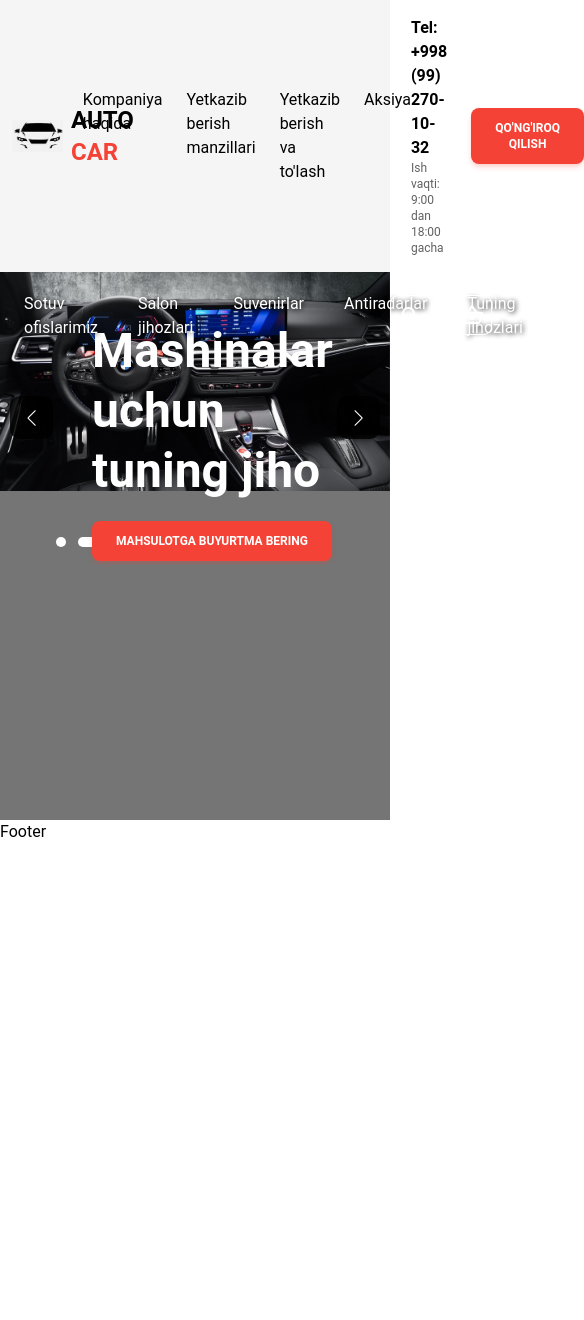
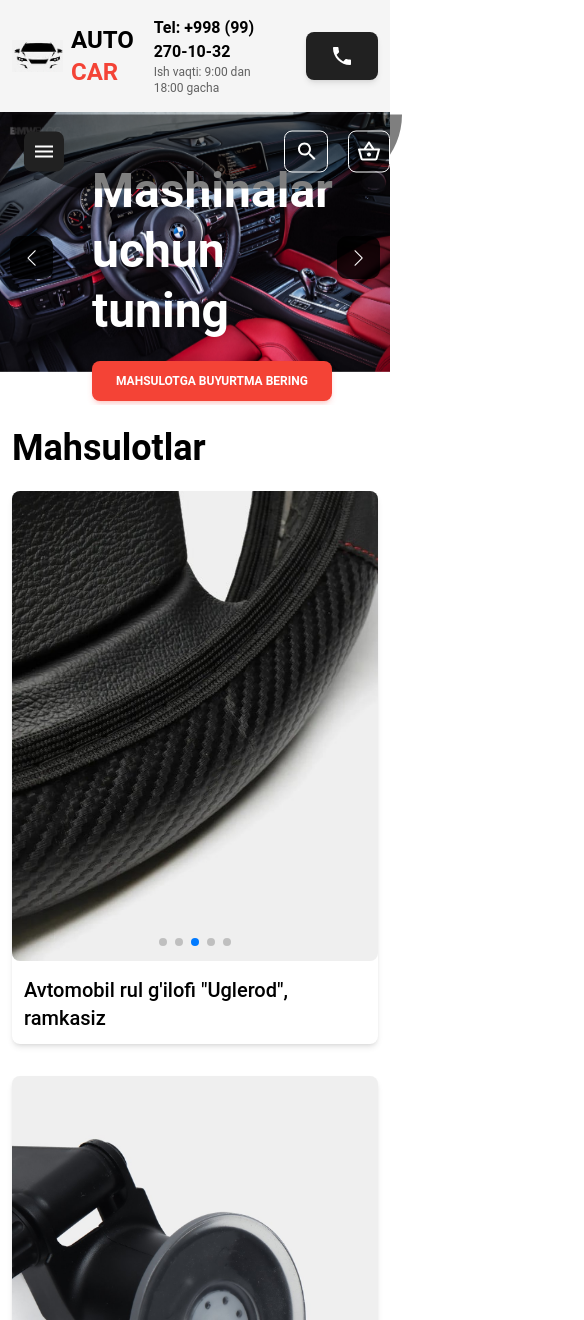
Before and after one commit to dxxdev/auto-tuning, a React (Vite) app: page / in a window 390 px wide. Shown: the top 1320 px of the page, 584 px wide, since content can reach past the window. Before the commit the page ends 844 px from the top, so only its background shows below. Built offline with nearby package versions, Linux system fonts and the light colour scheme.

Commit message:
Products list added

```diff
--- a/src/components/Header.jsx
+++ b/src/components/Header.jsx
@@ -3,7 +3,12 @@ import { styles } from "../styles";
 import { Link, NavLink } from "react-router-dom";
 import { logo } from "../assets/images";
 import { Button, IconButton } from "@material-tailwind/react";
-import { Search, ShoppingBasketOutlined } from "@mui/icons-material";
+import {
+  Menu,
+  Phone,
+  Search,
+  ShoppingBasketOutlined,
+} from "@mui/icons-material";
 
 const Header = () => {
   const [openInput, setOpenInput] = useState(false);
@@ -12,7 +17,7 @@ const Header = () => {
     setOpenInput(oldVal => !oldVal);
   };
   return (
-    <header className="bg-[#f5f5f5] py-4 z-[999]">
+    <header className="bg-[#f5f5f5] py-4 z-[999] sticky top-0">
       <div
         className={`${styles.container} relative top-0 left-0 flex justify-between items-center`}
       >
@@ -27,7 +32,7 @@ const Header = () => {
             </span>
           </Link>
         </h1>
-        <nav>
+        <nav className="hidden xl:block">
           <ul className="flex gap-x-6">
             <li>
               <NavLink>Kompaniya haqida</NavLink>
@@ -51,15 +56,21 @@ const Header = () => {
             </p>
           </div>
           <a href="tel:+998992701032">
-            <Button color="red" variant="filled">
-              Qo'ng'iroq qilish
+            <Button color="gray" variant="filled" className="flex">
+              <div className="block xl:hidden">
+                <Phone />
+              </div>
+              <span className="hidden xl:block">Qo'ng'iroq qilish</span>
             </Button>
           </a>
         </div>
         <div
-          className={`${styles.container} flex justify-between items-center absolute top-full translate-y-1/4 py-4`}
+          className={`${styles.container} px-10 rounded-b-full flex justify-between absolute top-full translate-y-1/4 items-center py-4 bg-black bg-opacity-50`}
         >
-          <nav className="w-full">
+          <IconButton className="block lg:hidden">
+            <Menu />
+          </IconButton>
+          <nav className="w-full hidden lg:block">
             <ul className="flex gap-x-10 text-white">
               <li>
                 <NavLink className="text-shadow">Sotuv ofislarimiz</NavLink>
@@ -103,13 +114,9 @@ const Header = () => {
                 />
               </IconButton>
             </div>
-            <IconButton
-              variant="outlined"
-              color="white"
-              className="!w-11 !aspect-square"
-            >
+            <button className="!w-11 px-2 text-white border border-white rounded-lg flex justify-center items-center !aspect-square">
               <ShoppingBasketOutlined />
-            </IconButton>
+            </button>
           </div>
         </div>
       </div>
--- /dev/null
+++ b/src/components/Products.jsx
@@ -0,0 +1,54 @@
+import React from "react";
+import { styles } from "../styles";
+import { products } from "../data/data";
+import { Link } from "react-router-dom";
+import { SwiperSlide, Swiper } from "swiper/react";
+import { Autoplay, Pagination } from "swiper/modules";
+import { Typography } from "@material-tailwind/react";
+
+const Products = () => {
+  return (
+    <ul
+      className={`${styles.container} py-5 grid grid-cols-1 sm:grid-cols-3 lg:grid-cols-4 gap-8`}
+    >
+      {products.map(product => {
+        return (
+          <li
+            key={product.id}
+            className="rounded-lg bg-white shadow-md space-y-4"
+          >
+            <Link to={`/${product.id}`}>
+              <Swiper
+                pagination={{
+                  clickable: true,
+                }}
+                loop={true}
+                autoplay={{
+                  delay: 2500,
+                  disableOnInteraction: false,
+                }}
+                modules={[Pagination, Autoplay]}
+                className="mySwiper relative rounded-lg"
+              >
+                {product.images.map((item, index) => {
+                  return (
+                    <SwiperSlide key={index} className="max-h-[470px]">
+                      <img src={item} className="w-full" alt="" />
+                    </SwiperSlide>
+                  );
+                })}
+              </Swiper>
+            </Link>
+            <div className="flex flex-col px-3 pb-3">
+              <Typography variant="h5" className="font-medium">
+                {product.productName}
+              </Typography>
+            </div>
+          </li>
+        );
+      })}
+    </ul>
+  );
+};
+
+export default Products;
--- a/src/layouts/MainLayout.jsx
+++ b/src/layouts/MainLayout.jsx
@@ -7,7 +7,7 @@ const MainLayout = () => {
   return (
     <div className="flex flex-col justify-between min-h-screen">
       <Header />
-      <main className="grow bg-gray-600">
+      <main className="grow">
         <Outlet />
       </main>
       <Footer />
--- a/src/pages/Home.jsx
+++ b/src/pages/Home.jsx
@@ -13,6 +13,7 @@ import { Button, Typography } from "@material-tailwind/react";
 import Typed from "typed.js";
 import { styles } from "../styles";
 import { Link } from "react-router-dom";
+import Products from "../components/Products";
 
 const Home = () => {
   const typedElement = useRef(null);
@@ -42,12 +43,12 @@ const Home = () => {
           disableOnInteraction: false,
         }}
         modules={[Pagination, Navigation, Autoplay]}
-        className="mySwiper"
+        className="mySwiper relative navigation-styled"
       >
         {swiperImages.map(item => {
           return (
             <SwiperSlide key={item.id} className="max-h-[700px] h-full">
-              <img src={item.image} alt="" />
+              <img src={item.image} className="h-full" alt="" />
             </SwiperSlide>
           );
         })}
@@ -71,6 +72,14 @@ const Home = () => {
           </div>
         </div>
       </Swiper>
+      <Typography
+        variant="h2"
+        color="black"
+        className={`${styles.container} pt-5`}
+      >
+        Mahsulotlar
+      </Typography>
+      <Products />
     </div>
   );
 };
--- a/src/styles/swiperStyle.css
+++ b/src/styles/swiperStyle.css
@@ -1,34 +1,34 @@
-.swiper-button-prev {
+.navigation-styled .swiper-button-prev {
   width: 43px;
   height: 43px;
   background-color: rgba(0, 0, 0, 0.8);
   border-radius: 10px;
   display: flex;
 }
-.swiper-button-prev::after {
+.navigation-styled .swiper-button-prev::after {
   content: "prev" !important;
   font-size: 16px !important;
   color: white;
 }
-.swiper-button-next {
+.navigation-styled .swiper-button-next {
   width: 43px;
   height: 43px;
   background-color: rgba(0, 0, 0, 0.8);
   border-radius: 10px;
   display: flex;
 }
-.swiper-button-next::after {
+.navigation-styled .swiper-button-next::after {
   content: "next" !important;
   font-size: 16px !important;
   color: white;
 }
-.swiper-pagination {
+.navigation-styled .swiper-pagination {
   text-align: left;
   display: flex;
   column-gap: 20;
   padding: 10px 50px;
 }
-.swiper-pagination-bullet {
+.navigation-styled .swiper-pagination-bullet {
   width: 10px;
   height: 10px;
   margin: 0px 6px !important;
@@ -37,18 +37,6 @@
   transition: all 300ms;
   opacity: 1;
 }
-.swiper-pagination-bullet-active {
+.navigation-styled .swiper-pagination-bullet-active {
   width: 50px;
 }
-.autoplay-progress{
-  position: absolute;
-  bottom: 20px;
-  right: 20px;
-  width: 50px;
-  height: 50px;
-  display: flex;
-  justify-content: center;
-  align-items: center;
-  font-weight: 700;
-  color: white;
-}
```
